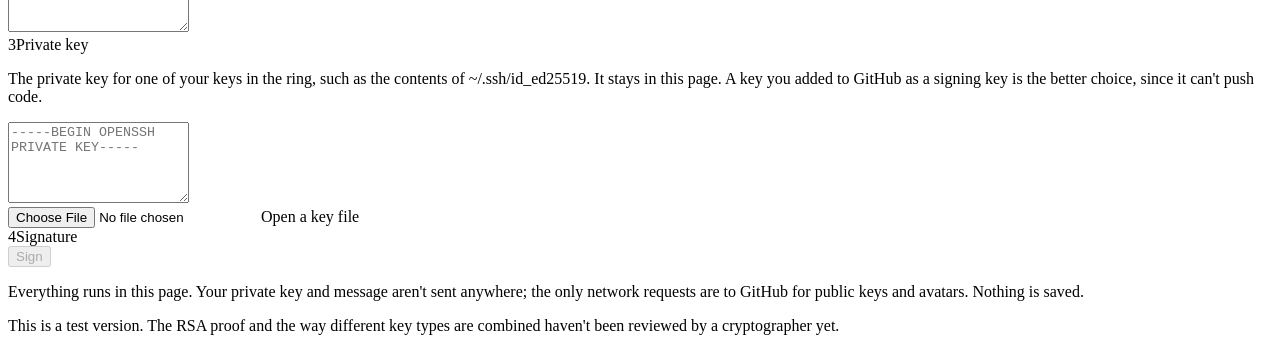
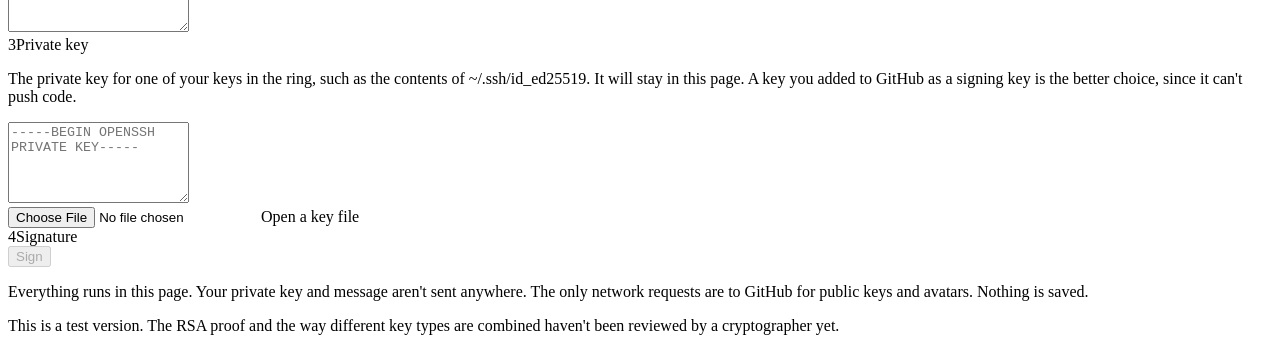
Before and after one commit to LoadingScreen/ZebraSign, a website: page pages/sign.html in a window 1280 px wide. Shown: the part 392-743 px from the top of the page. Drawn offline with Linux system fonts and the light colour scheme.

Commit message:
Update sign.html

```diff
--- a/pages/sign.html
+++ b/pages/sign.html
@@ -51,7 +51,7 @@
 
   <section class="panel">
     <div class="phead"><span class="pnum">3</span><span class="ptitle">Private key</span>
-      <p class="phint">The private key for one of your keys in the ring, such as the contents of ~/.ssh/id_ed25519. It stays in this page. A key you added to GitHub as a signing key is the better choice, since it can't push code.</p>
+      <p class="phint">The private key for one of your keys in the ring, such as the contents of ~/.ssh/id_ed25519. It will stay in this page. A key you added to GitHub as a signing key is the better choice, since it can't push code.</p>
     </div>
     <div class="pbody">
       <textarea id="key" rows="5" spellcheck="false" autocapitalize="off" autocomplete="off" placeholder="-----BEGIN OPENSSH PRIVATE KEY-----"></textarea>
@@ -74,7 +74,7 @@
   </section>
 
   <footer>
-    <p>Everything runs in this page. Your private key and message aren't sent anywhere; the only network requests are to GitHub for public keys and avatars. Nothing is saved.</p>
+    <p>Everything runs in this page. Your private key and message aren't sent anywhere. The only network requests are to GitHub for public keys and avatars. Nothing is saved.</p>
     <p>This is a test version. The RSA proof and the way different key types are combined haven't been reviewed by a cryptographer yet.</p>
   </footer>
 </div>
```
